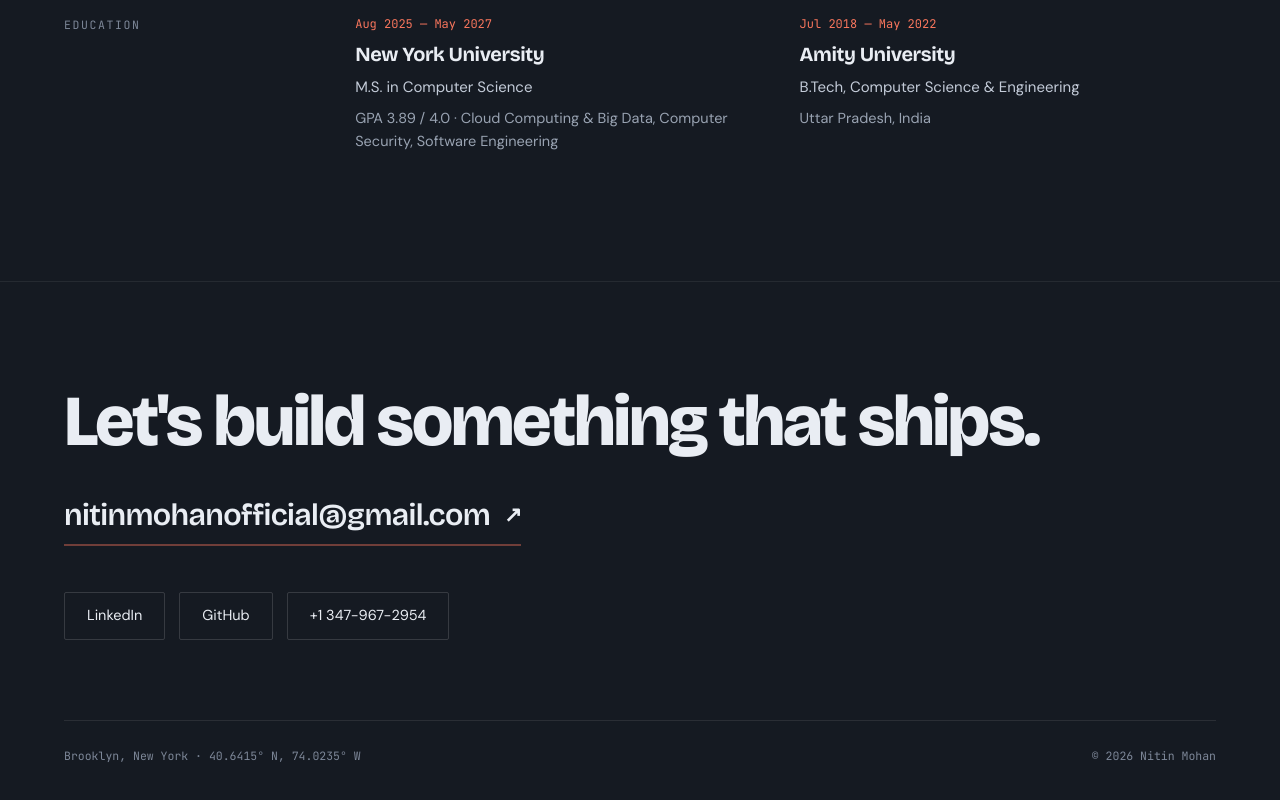
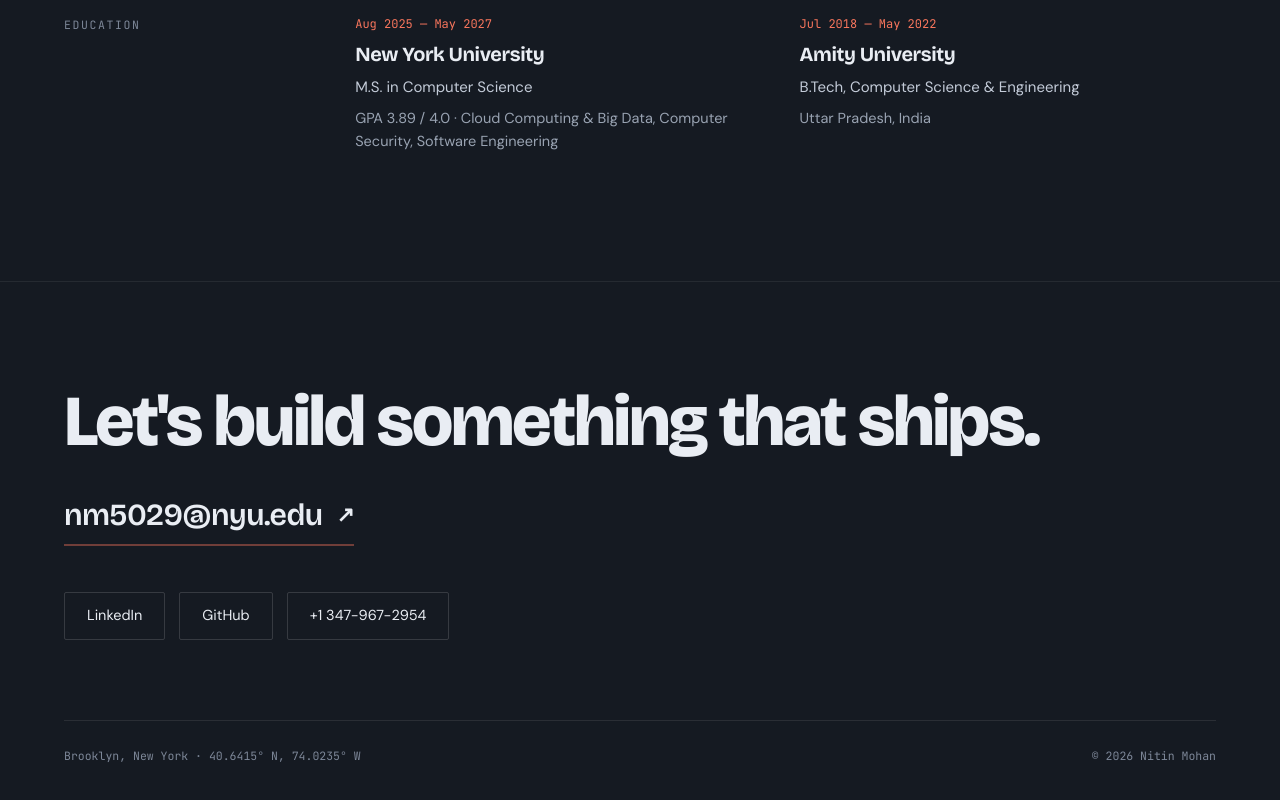
Before and after one commit to NitinMohan03/i-am-NiMo, a Next.js app: page / in a window 1280 px wide. Shown: the part 6816-7616 px from the top of the page. Built offline with nearby package versions, Linux system fonts and the light colour scheme; no server answers.

Commit message:
chore: switch contact email to the NYU address

```diff
--- a/data/profile.ts
+++ b/data/profile.ts
@@ -103,7 +103,7 @@
   githubUsername: "NitinMohan03",
 
   socials: {
-    email: "nitinmohanofficial@gmail.com",
+    email: "nm5029@nyu.edu",
     linkedin: "https://www.linkedin.com/in/nitin-mohan1903",
     github: "https://github.com/NitinMohan03",
     phone: "+1 347-967-2954",
```
